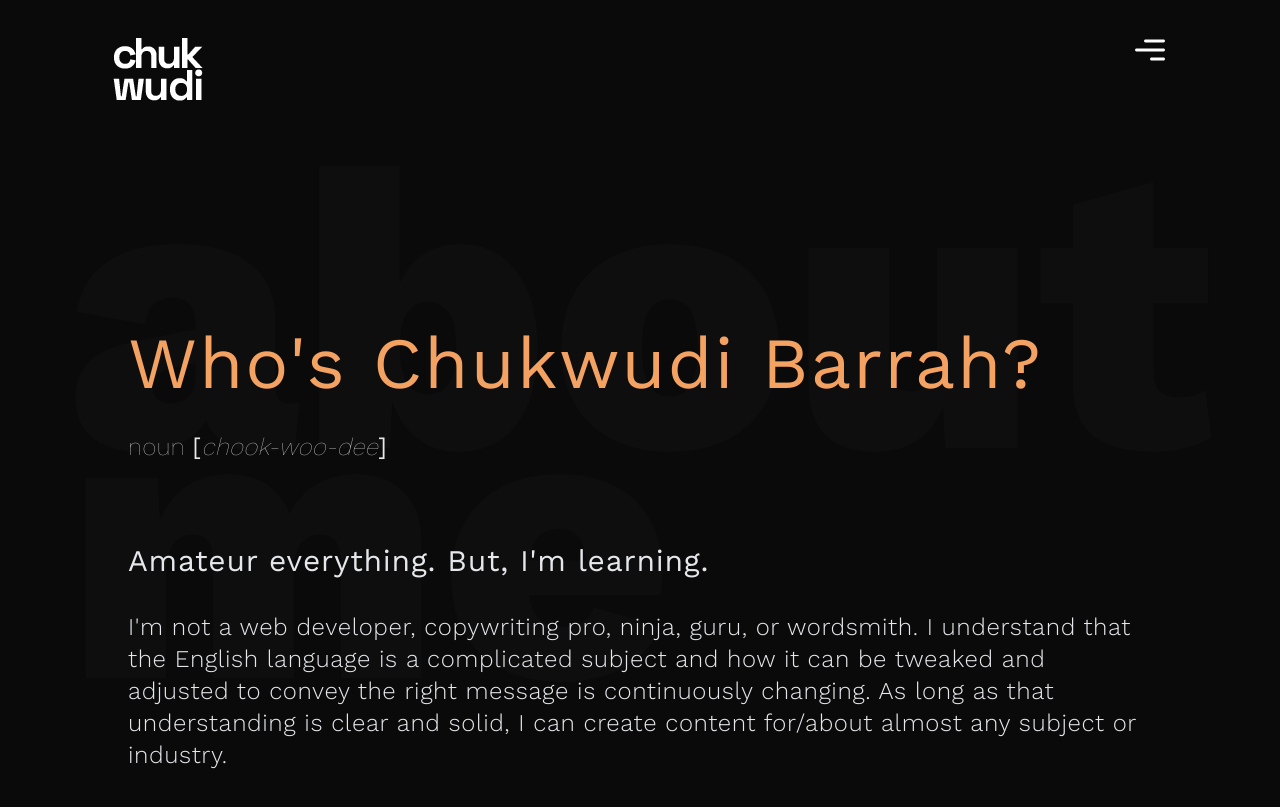
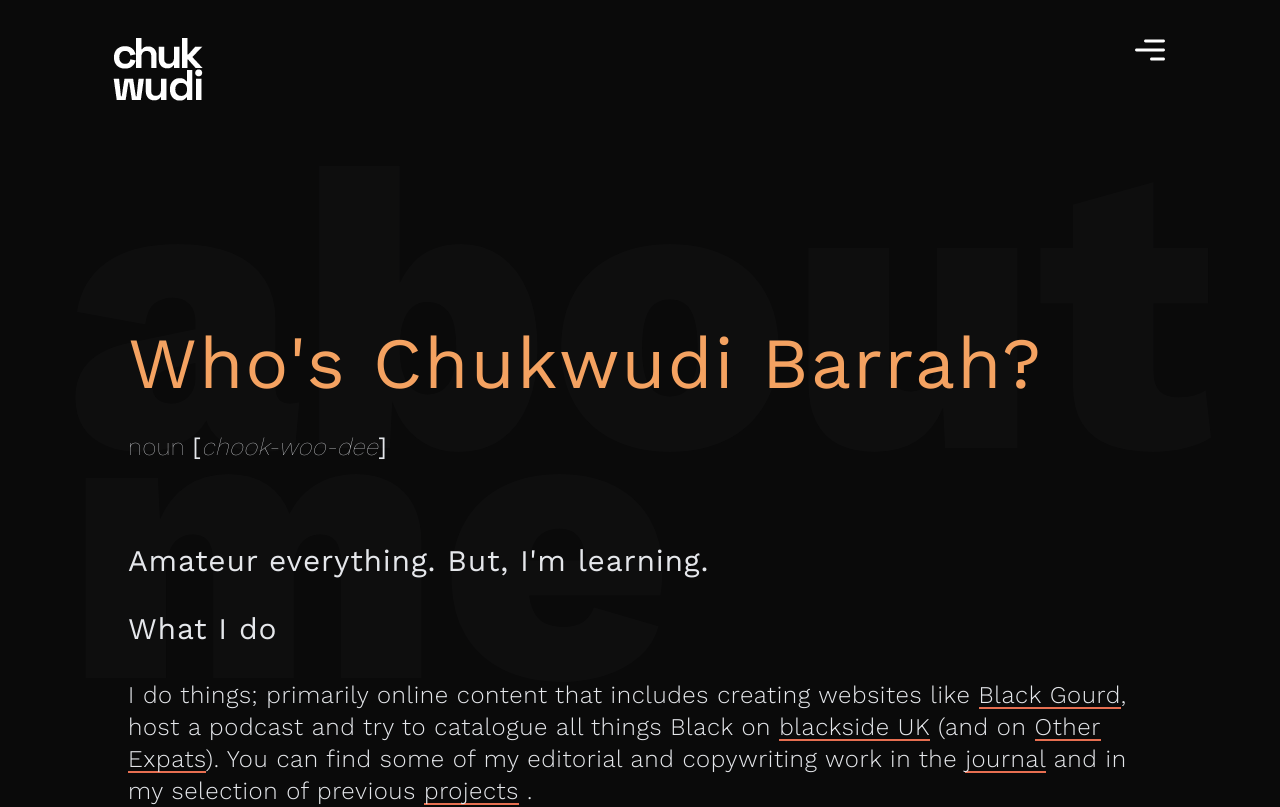
Before and after one commit to chukwudibarrah/ceebee, a Next.js app: page /about in a window 1280 px wide. Shown: the top 807 px of the page. Built offline with nearby package versions, Linux system fonts and the light colour scheme.

Commit message:
updated about page

```diff
--- a/app/about/page.tsx
+++ b/app/about/page.tsx
@@ -42,21 +42,7 @@ export default function About() {
           Amateur everything. But, I&apos;m learning.
         </motion.p>
 
-        <motion.p
-          animate={{ opacity: 1 }}
-          initial={{ opacity: 0 }}
-          transition={{ delay: 0.9, duration: 0.75 }}
-          className="leading-loose text-gray-200 md:text-2xl text-xl md:px-32 px-11 tracking-wide font-light"
-        >
-          I&apos;m not a web developer, copywriting pro, ninja, guru, or
-          wordsmith. I understand that the English language is a complicated
-          subject and how it can be tweaked and adjusted to convey the right
-          message is continuously changing. As long as that understanding is
-          clear and solid, I can create content for/about almost any subject or
-          industry.
-        </motion.p>
-
-        <motion.p
+         <motion.p
           animate={{ opacity: 1 }}
           initial={{ opacity: 0 }}
           transition={{ delay: 1.1, duration: 0.75 }}
```
Also changed, not shown: 1 other file (tests, documents, lock files or other folders).
